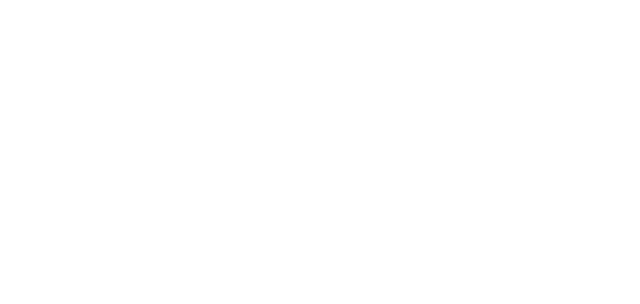
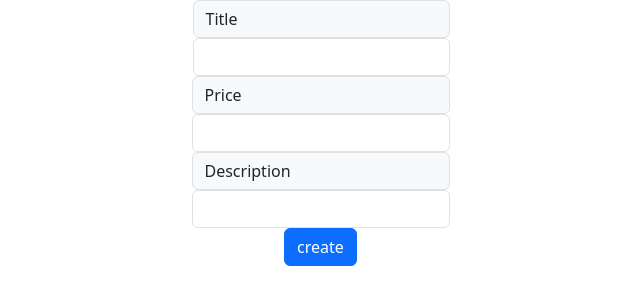
Before and after one commit to LuisPalominos/Coding_Dojo, a React (Create React App) app in the folder MERN/05_Full_Stack_MERN/01_admin_of_product/client/: page /1/edit in a window 1280 px wide. Before the commit this address had no page. Shown: the top 304 px of the page, without its empty margins (319-959 px from the left). Built offline with nearby package versions, Linux system fonts and the light colour scheme; no server answers.

Commit message:
admin of product(full-stack)

```diff
--- a/MERN/05_Full_Stack_MERN/01_admin_of_product/client/src/App.js
+++ b/MERN/05_Full_Stack_MERN/01_admin_of_product/client/src/App.js
@@ -1,6 +1,7 @@
 import React from "react";
 import Main from "./view/Main";
 import SpecificProduct from "./view/SpecificProduct";
+import Updateproduct from "./view/UpdateProduct";
 import {Routes, Route} from "react-router-dom";
 
 function App() {
@@ -9,6 +10,7 @@
       <Routes>
         <Route path="/" element={<Main />}/>
         <Route path="/:id" element={<SpecificProduct />} />
+        <Route path="/:id/edit" element={<Updateproduct />} />
       </Routes>
     </div>
   );
--- /dev/null
+++ b/MERN/05_Full_Stack_MERN/01_admin_of_product/client/src/view/UpdateProduct.js
@@ -0,0 +1,72 @@
+import React, {useState,useEffect} from 'react'
+import {useParams} from "react-router-dom";
+import axios from 'axios'
+
+const Updateproduct = () => {
+// ---------------------------------------------
+// I) VARIABLES & HOOKS
+// ---------------------------------------------
+
+const { id } = useParams();
+const [title,setTitle]=useState("");
+const [price,setPrice]=useState(0);
+const [description,setDescription]=useState("");
+
+// ---------------------------------------------
+// II) HANDLERS & AUX FUNCTIONS
+// ---------------------------------------------
+useEffect(() => {
+    axios.get(`http://localhost:8000/api/products/${id}`)
+        .then(res => {
+            setTitle(res.data.Product.title);
+            setPrice(res.data.Product.price);
+            setDescription(res.data.Product.description);
+        })
+}, [])
+
+
+
+const handleUpdateSubmit=(e)=>{
+    e.preventDefault();
+    axios.put(`http://localhost:8000/api/products/${id}`,{
+        title,
+        price,
+        description
+    })
+        .then((response)=>{
+            console.error(response);
+        })
+        .catch((error) => {
+                console.error(error);
+            });
+}
+
+// ---------------------------------------------
+// III) JSX
+// ---------------------------------------------
+    return (
+        <div className="container">
+            <form className="container text-center" onSubmit={ handleUpdateSubmit }>
+                <div className="input-group mb-3 d-flex flex-column align-content-center">
+                    <div>
+                        <span className="input-group-text" id="inputGroup-sizing-default">Title</span>
+                        <input type="text" name='title'  onChange={  (e) => setTitle(e.target.value) } className="form-control" aria-label="Sizing example input" aria-describedby="inputGroup-sizing-default"/>
+                    </div>
+                    <div>
+                        <span className="input-group-text" id="inputGroup-sizing-default">Price</span>
+                        <input type="text" name='price'  onChange={  (e) => setPrice(e.target.value) } className="form-control" aria-label="Sizing example input" aria-describedby="inputGroup-sizing-default"/>
+                    </div>
+                    <div>
+                        <span className="input-group-text" id="inputGroup-sizing-default">Description</span>
+                        <input type="text" name='description'  onChange={  (e) => setDescription(e.target.value) } className="form-control" aria-label="Sizing example input" aria-describedby="inputGroup-sizing-default"/>
+                    </div>
+                    <div className="d-flex justify-content-center">
+                        <button type="submit" className="btn btn-primary">create</button>
+                    </div>
+                </div>
+            </form>
+        </div>
+    )
+}
+
+export default Updateproduct
```
